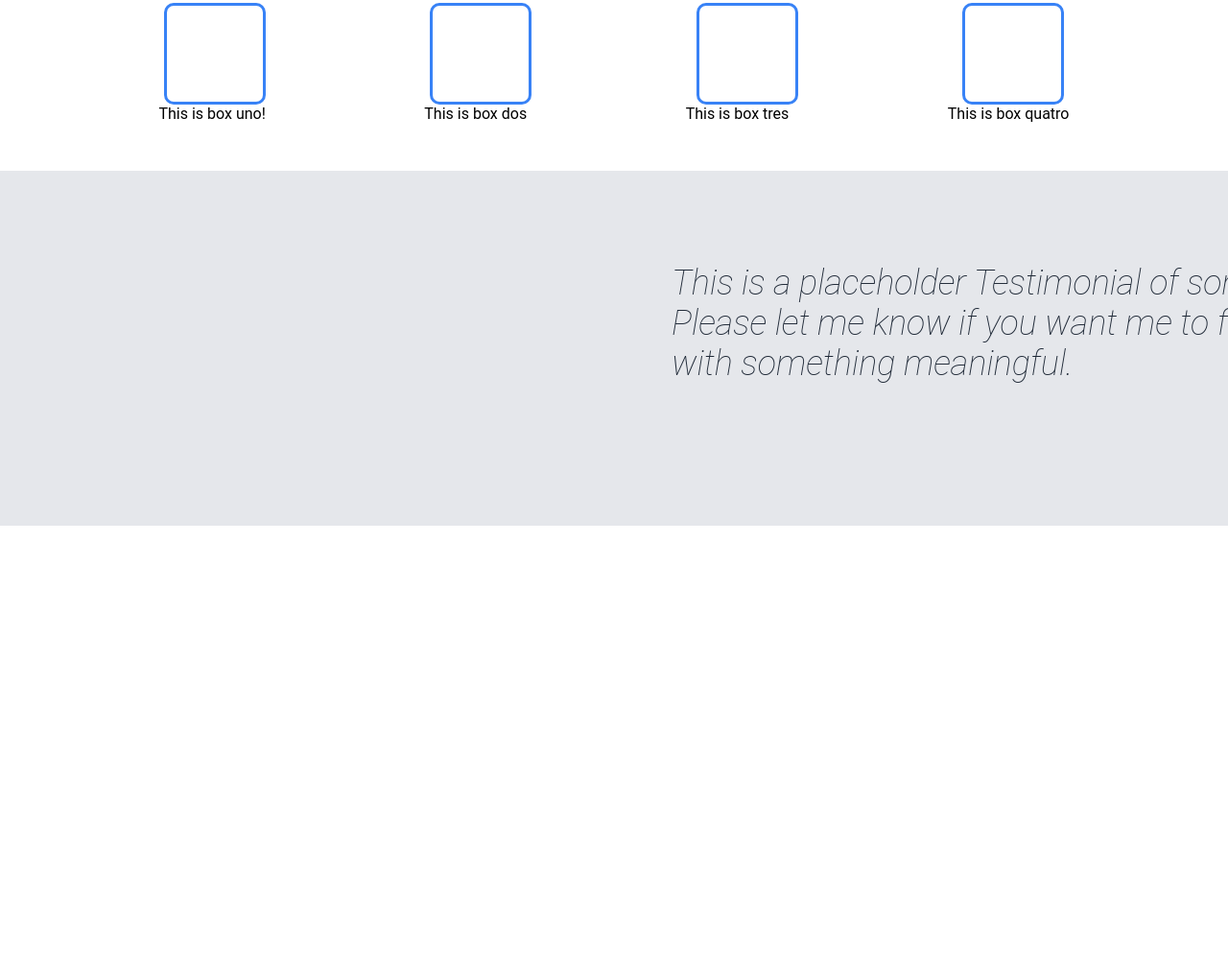
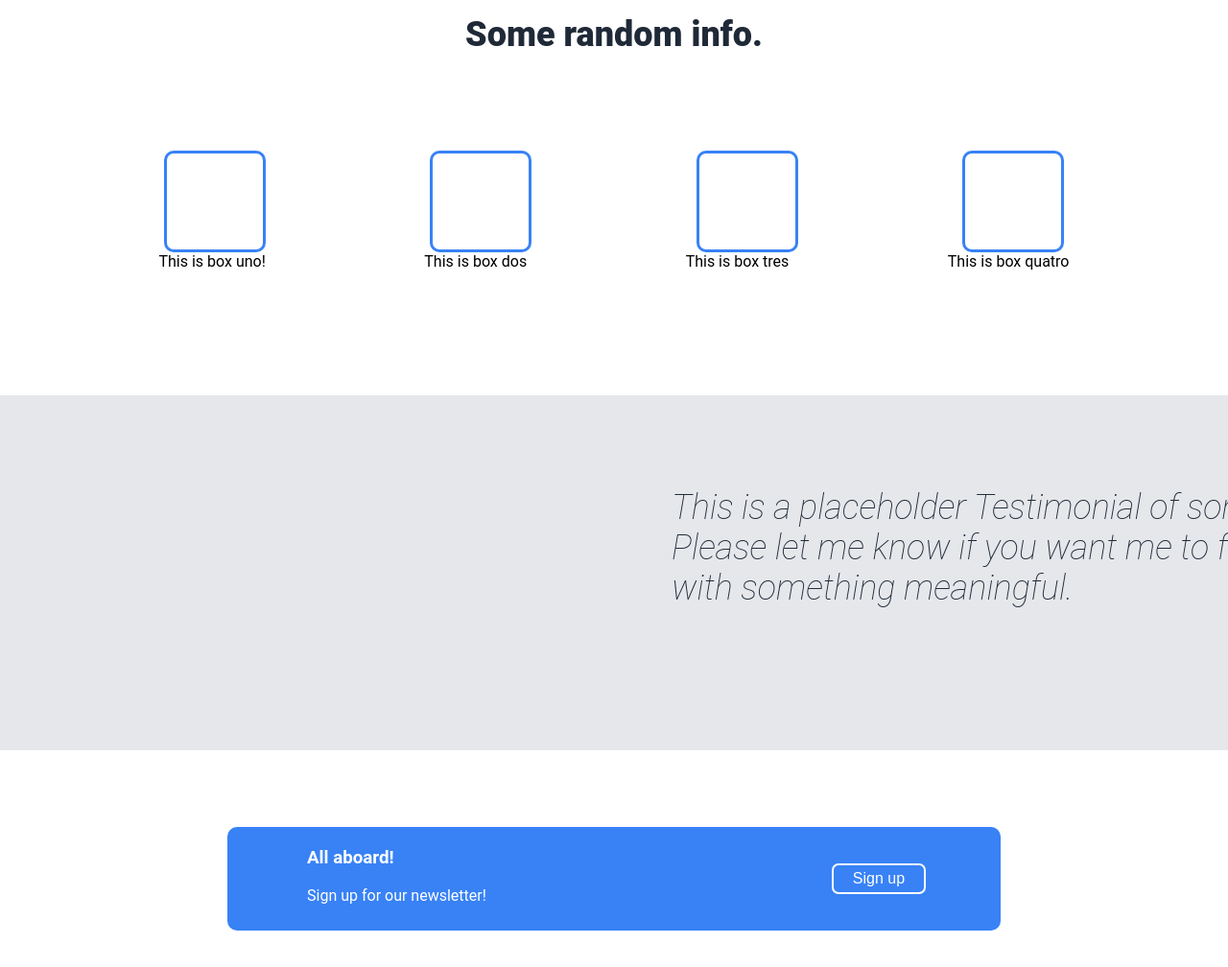
Before and after one commit to Captain-Fahd/landing-page-project, a plain HTML site: page index.html in a window 1280 px wide. Shown: the part 572-1580 px from the top of the page at 96% size. Before the commit the page ends 1120 px from the top, so only its background shows below. Drawn offline with Linux system fonts and the light colour scheme.

Commit message:
Added the Call to action Banner
The call-to-action banner was added along with a sign up button.

```diff
--- a/index.html
+++ b/index.html
@@ -26,7 +26,7 @@
         </div>
     </div>
     <div class="middle">
-       <h2 style="text-align: center;">Some random info.</h2>
+       <h2 class="middle-heading">Some random info.</h2>
         <div class="blocks">
             <span class="block"></span>
             <span class="block"></span>
@@ -44,7 +44,17 @@
         <p class="quote">This is a placeholder Testimonial of some sort. Please let me know if you want me to fill this with something meaningful.</p>
         <p class="quotee">-Thor</p>
     </div>
-    <div class="banner">
+    <div class="banner-section">
+        <div class="banner">
+            <div class="banner-text">
+                <h3>All aboard!</h3>
+                <p>Sign up for our newsletter!</p>
+            </div>
+            <span class="banner-button"><button class="Sign-Up-2">Sign up</button></span>
+        </div>
+    </div>
+    <div>
+
 
     </div>
 </body>
--- a/style.css
+++ b/style.css
@@ -68,11 +68,20 @@ body{
     font-size: medium;
 }
 /*Middle body of the Webpage*/
+.middle-heading{
+    text-align: center;
+    padding-bottom: 70px;
+    font-size: 36px;
+    color: #1F2937;
+    font-weight: 900;
+}
 .middle{
     flex: 2 1 auto;
     display: flex;
     justify-content: center;
     flex-direction: column;
+    margin-top: 50px;
+    margin-bottom: 80px;
 }
 .blocks{
     display: inline-flex;
@@ -114,3 +123,34 @@ body{
     font-size: 25px;
     padding-bottom: 60px;
 }
+.banner-section{
+    flex: 1 1 auto;
+    align-self: center;
+    margin-top: 80px;
+    margin-bottom: 80px;
+    width: 800px;
+    border-style: solid;
+    border-color: #3882f6;
+    border-radius: 10px;
+    background-color: #3882f6;
+}
+.banner{
+    display: flex;
+    padding-left: 80px;
+    color: white;
+}
+.banner-button{
+    padding-left: 360px;
+    padding-top: 35px;
+    padding-bottom: 35px;
+}
+.Sign-Up-2{
+    padding: 5px 20px 5px 20px;
+    border-radius: 7px;
+    text-decoration: none;
+    background-color: #3882f6;
+    border-color: white;
+    border-style: solid;
+    color: white;
+    font-size: medium;
+}
```
